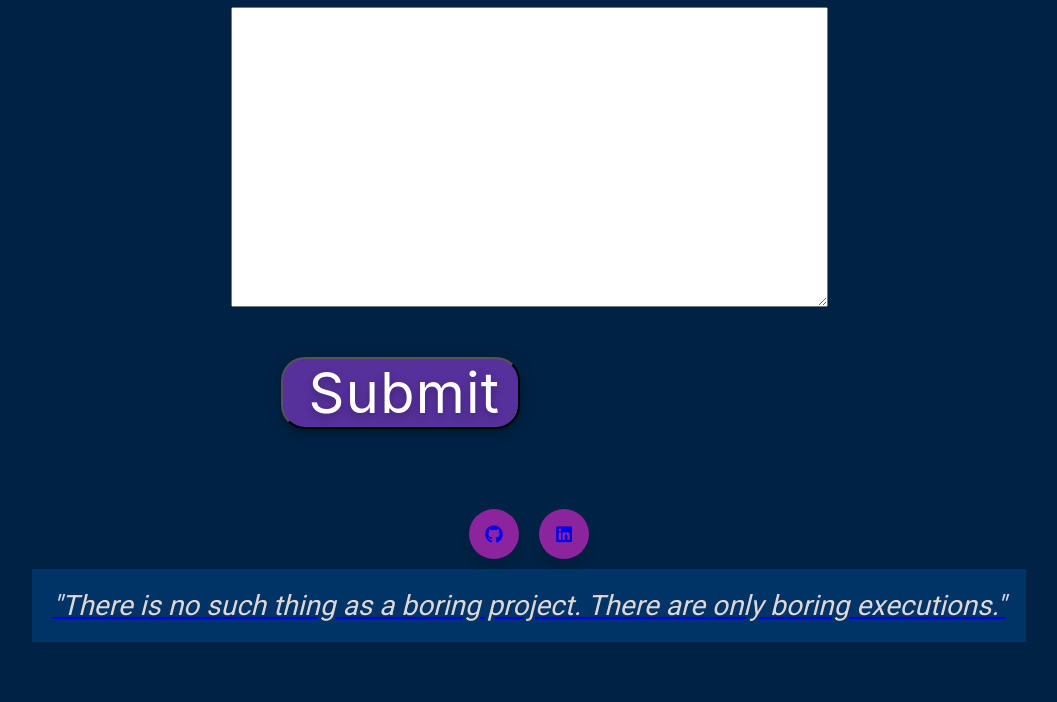
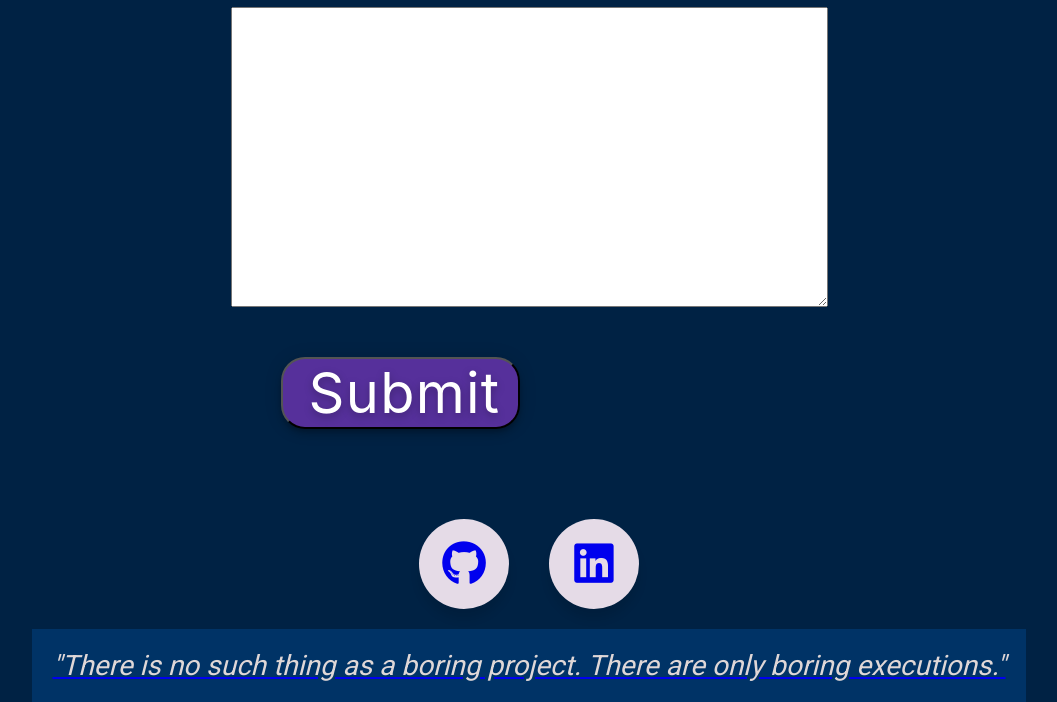
Before and after one commit to UdaykiranKalyanapu/portfolio, a plain HTML site: page Contact.html in a window 1280 px wide. Shown: the part 1025-1727 px from the top of the page, without its empty margins (111-1168 px from the left). Before the commit the page ends 1667 px from the top, so only its background shows below. Drawn offline with nearby package versions, Linux system fonts and the light colour scheme.

```diff
--- a/Styles.css
+++ b/Styles.css
@@ -474,13 +474,13 @@ body {
 .wrapper .icon {
 
   position: relative;
-  background: #8b249d;
-  border-radius: 50%;
-  padding: 15px;
-  margin: 10px;
+  background: #e5dbe7;
+  border-radius: 500%;
+  padding: 45px;
+  margin: 20px;
   width: 50px;
   height: 50px;
-  font-size: 18px;
+  font-size: 45px;
   display: flex;
   justify-content: center;
   align-items: center;
@@ -525,7 +525,7 @@ body {
 
 .wrapper .icon:hover span,
 .wrapper .icon:hover .tooltip {
-  text-shadow: 0px -1px 0px rgba(0, 0, 0, 0.1);
+  text-shadow: 0px -1px 0px rgba(176, 155, 155, 0.1);
 }
 
 
```
